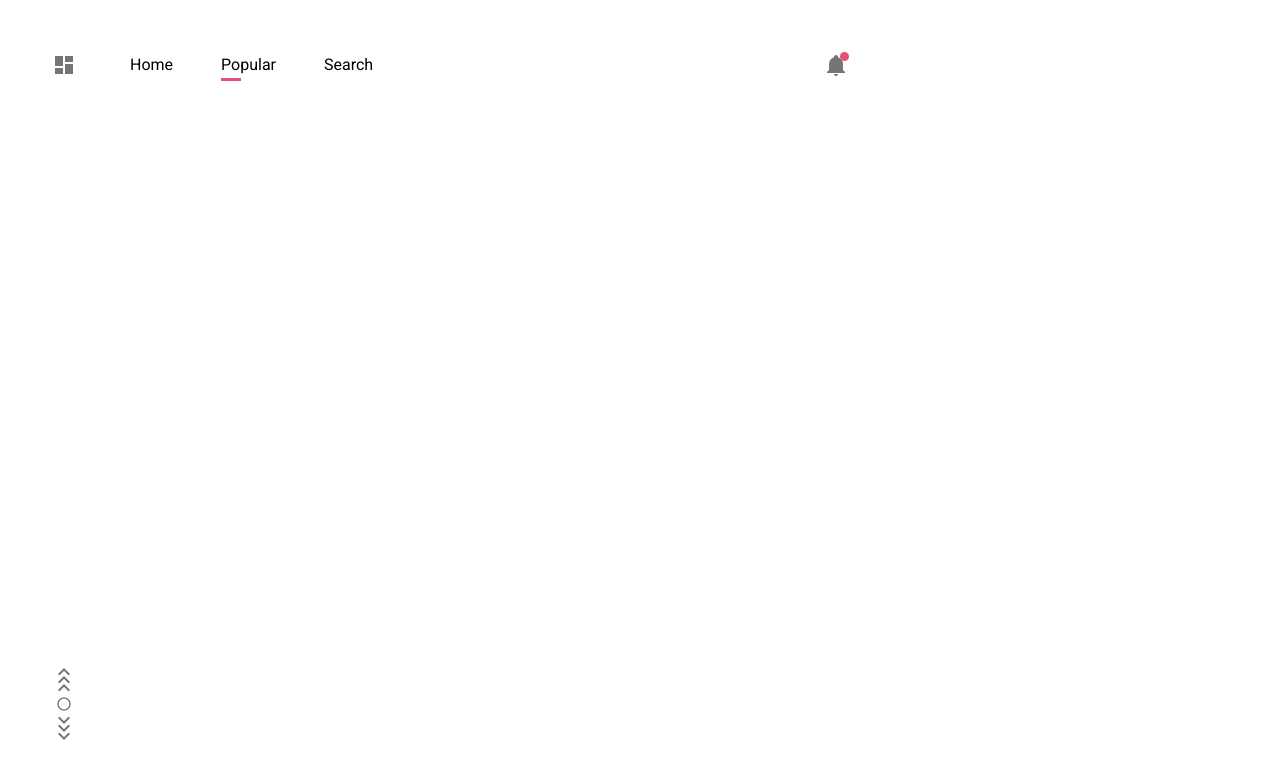
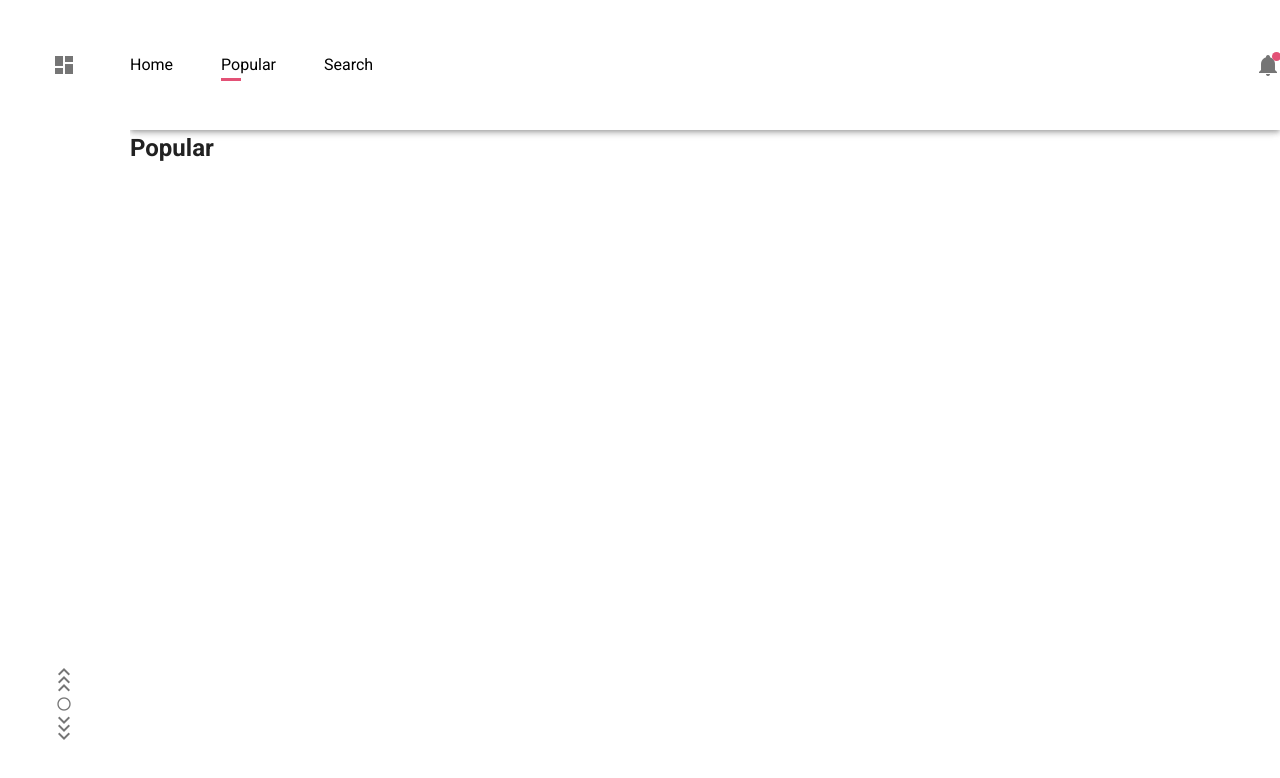
Before and after one commit to ni4yja/podcast-dashboard, a Nuxt app: page /popular in a window 1280 px wide. Shown: the top 778 px of the page. Built offline with nearby package versions, Linux system fonts and the light colour scheme.

Commit message:
page header added

```diff
--- /dev/null
+++ b/components/PageHeader.vue
@@ -0,0 +1,25 @@
+<template>
+  <v-app-bar
+    app
+    color="rgba(0,0,0,0)"
+    height="130"
+  >
+    <Navigation />
+    <v-spacer></v-spacer>
+    <v-badge class="mr-n4" color="#e35176" dot overlap>
+      <v-icon>mdi-bell</v-icon>
+    </v-badge>
+  </v-app-bar>
+</template>
+
+<script>
+import Navigation from "~/components/Navigation.vue";
+export default {
+  components: {
+    Navigation,
+  },
+};
+</script>
+
+<style>
+</style>
--- a/pages/popular.vue
+++ b/pages/popular.vue
@@ -1,19 +1,18 @@
 <template>
   <div>
-    <HomeHeader />
-    <h2>Popular</h2>
+    <PageHeader />
+    <v-main><h2>Popular</h2></v-main>
   </div>
 </template>
 
 <script>
-import HomeHeader from "~/components/HomeHeader.vue";
+import PageHeader from "~/components/PageHeader.vue";
 export default {
   components: {
-    HomeHeader
-  }
-}
+    PageHeader,
+  },
+};
 </script>
 
 <style>
-
 </style>
--- a/pages/search.vue
+++ b/pages/search.vue
@@ -1,15 +1,15 @@
 <template>
   <div>
-    <HomeHeader />
-    <h2>Search</h2>
+    <PageHeader />
+    <v-main><h2>Search</h2></v-main>
   </div>
 </template>
 
 <script>
-import HomeHeader from "~/components/HomeHeader.vue";
+import PageHeader from "~/components/PageHeader.vue";
 export default {
   components: {
-    HomeHeader
+    PageHeader
   }
 }
 </script>
```
